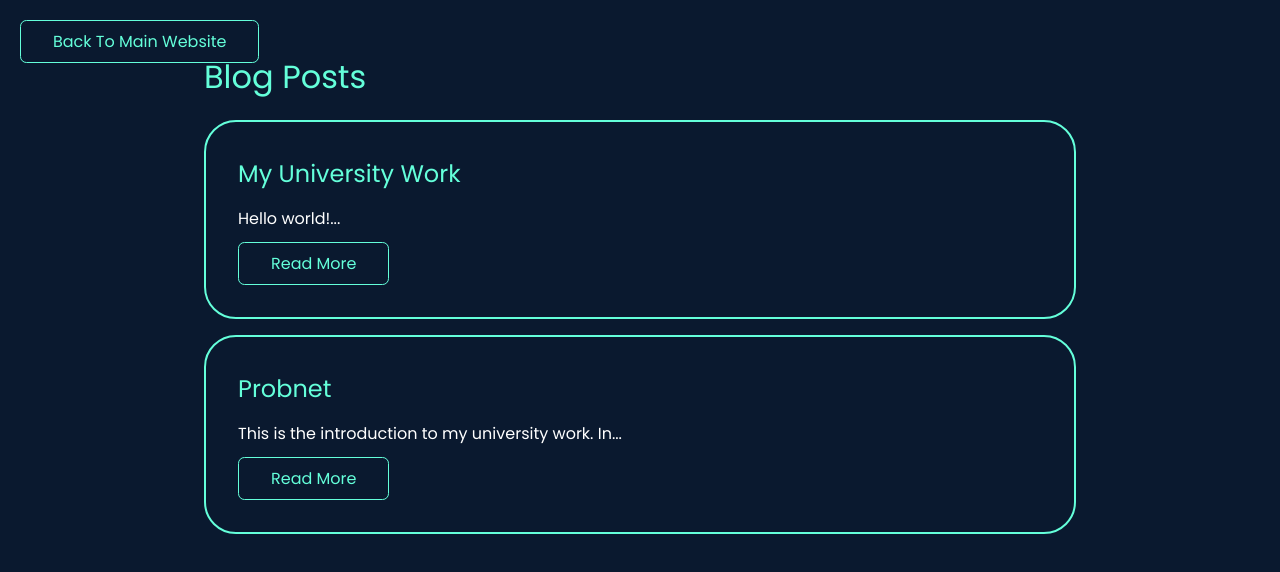
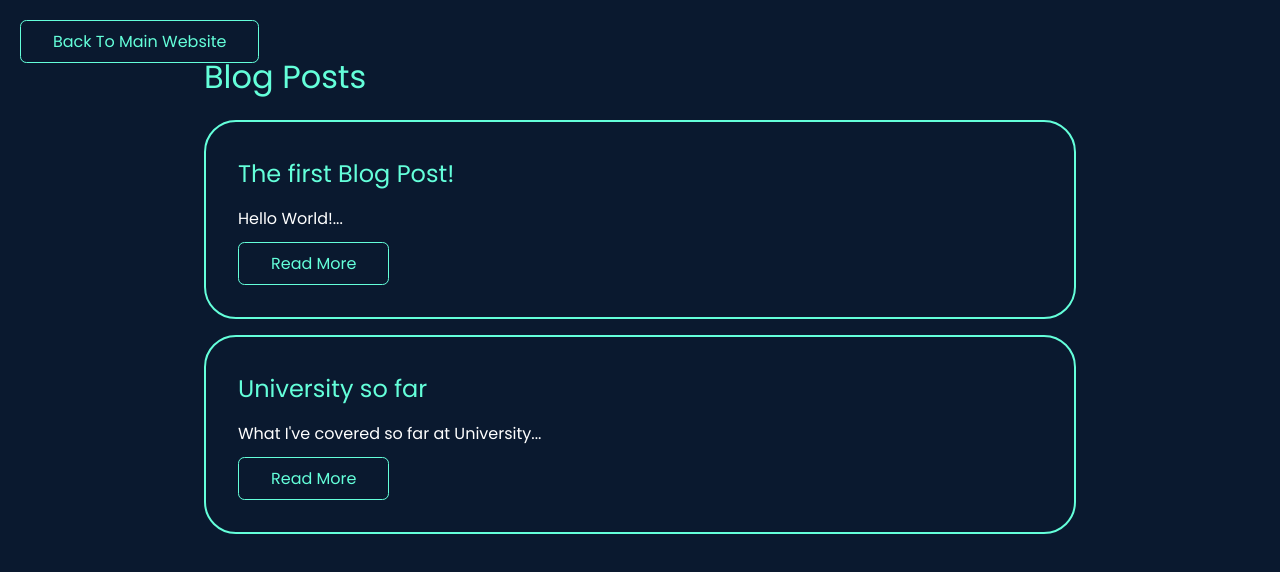
Before and after one commit to JacksonLDJ/react-portfolio-website, a React (Create React App) app: page /blog in a window 1280 px wide. Shown: the top 572 px of the page. Built offline with nearby package versions, Linux system fonts and the light colour scheme.

Commit message:
Markdown added
Markdown has been implemented for the blog posts.

```diff
--- a/src/components/blog-templates/BlogBasic.jsx
+++ b/src/components/blog-templates/BlogBasic.jsx
@@ -1,5 +1,6 @@
 import React from "react";
 import { cn } from "../../utils/cn"
+import ReactMarkdown from "react-markdown";
 
 //If you want to create a new template copy all this code and add to a new file (named after the template)
 //Rename the export const ... to the same name as file e.g. BlogRightAlign
@@ -14,7 +15,7 @@ export const BlogBasic = (props) => {
                 <img src={props.content.img} alt="" />
             }
             <h2>{props.content.title}</h2>
-            <p className="blog-content">{props.content.content}</p>
+            <p className="blog-content"><ReactMarkdown>{props.content.content}</ReactMarkdown></p>
         </div>
     );
 }
--- a/src/components/blog-templates/BlogRightAlign.jsx
+++ b/src/components/blog-templates/BlogRightAlign.jsx
@@ -1,11 +1,12 @@
 import React from "react";
 import { cn } from "../../utils/cn"
+import ReactMarkdown from "react-markdown";
 
 export const BlogRightAlign = (props) => {
     return (
         <div key={props.index} className={cn("blog-template-common", "blog-template-right-align", props.content.className)}>
             <h2 className="blog-text">{props.content.title}</h2>
-            <p>{props.content.content}</p>
+            <p><ReactMarkdown>{props.content.content}</ReactMarkdown></p>
         </div>
     );
 }
--- a/src/data/posts.js
+++ b/src/data/posts.js
@@ -3,7 +3,7 @@
 
 export const posts = [
   {
-    title: "My University Work",
+    title: "The first Blog Post!",
     slug: "university",
     // This is a list of content objects
     content: [
@@ -19,32 +19,32 @@ export const posts = [
         className: "",
         // Actual Content
         content:
-          "Hello world!"
+          "Hello World!"
       },
       {
         template: "align-right",
         title: "",
         className: "blog-text",
         content:
-          "This is officially the fir",
+          "**Hello** and welcome to my very first blog post on my new ReactJS website/app! This is the first application I've built using ReactJS and is a work in progress! I’m using this website to document my final year of studying at the University of Bolton where I hope to attain a First Class Honours Degree in my Cybersecurity Degree Apprenticeship.\n\nI’ll be using this blog section to discuss new security theories and topics I’ve discovered and use it as a means to documents my progress in my Synoptic Project (dissertation) where I plan to conduct a full security audit and analysis of my current employers security. I’ll also be writing about my studies into Cisco’s CyberOps and COMP TIA’s Sec+’s qualifications I plan on completing before I finish my degree!\n\nThanks for checking my first blog out, please take a look at the other blog posts I’ve put up and feel free to email me should you have any questions! Thanks!",
       },
     ],
   },
   {
-    title: "Probnet",
-    slug: "probnet",
+    title: "University so far",
+    slug: "university-so-far",
     content: [
       {
         template: "basic",
         title: "Introduction",
         content:
-          "This is the introduction to my university work. In this section, I will provide an overview of the project and its objectives.",
+          "What I've covered so far at University",
       },
       {
         template: "basic",
         title: "About the Project",
         content:
-          "This is the introduction to my university work. In this section, I will provide an overview of the project and its objectives.",
+          "I'm currently in my my final Year of Unviersity and I'm working on my Synoptic Project which is essentially my dissertation! So far, these are the topics I've covered: \n\n• Security Fundamentals \n\n• Secure Systems \n\n• Programming for CyberSecurity \n\n• Programming and Scripting \n\n• Networks and Security \n\n• Business Software Developing \n\n\• Ethical Hacking and Digital Forensics \n\n Digital Forensics and Ethical Hacking was my latest module where we covered importance of preserving data for digital forensics purposes and the process of ethically hacking a system where-in we attacked a vulnerable host sin the Metasploit Framework tool in Kali Linux. ",
       },
     ],
   },
```
